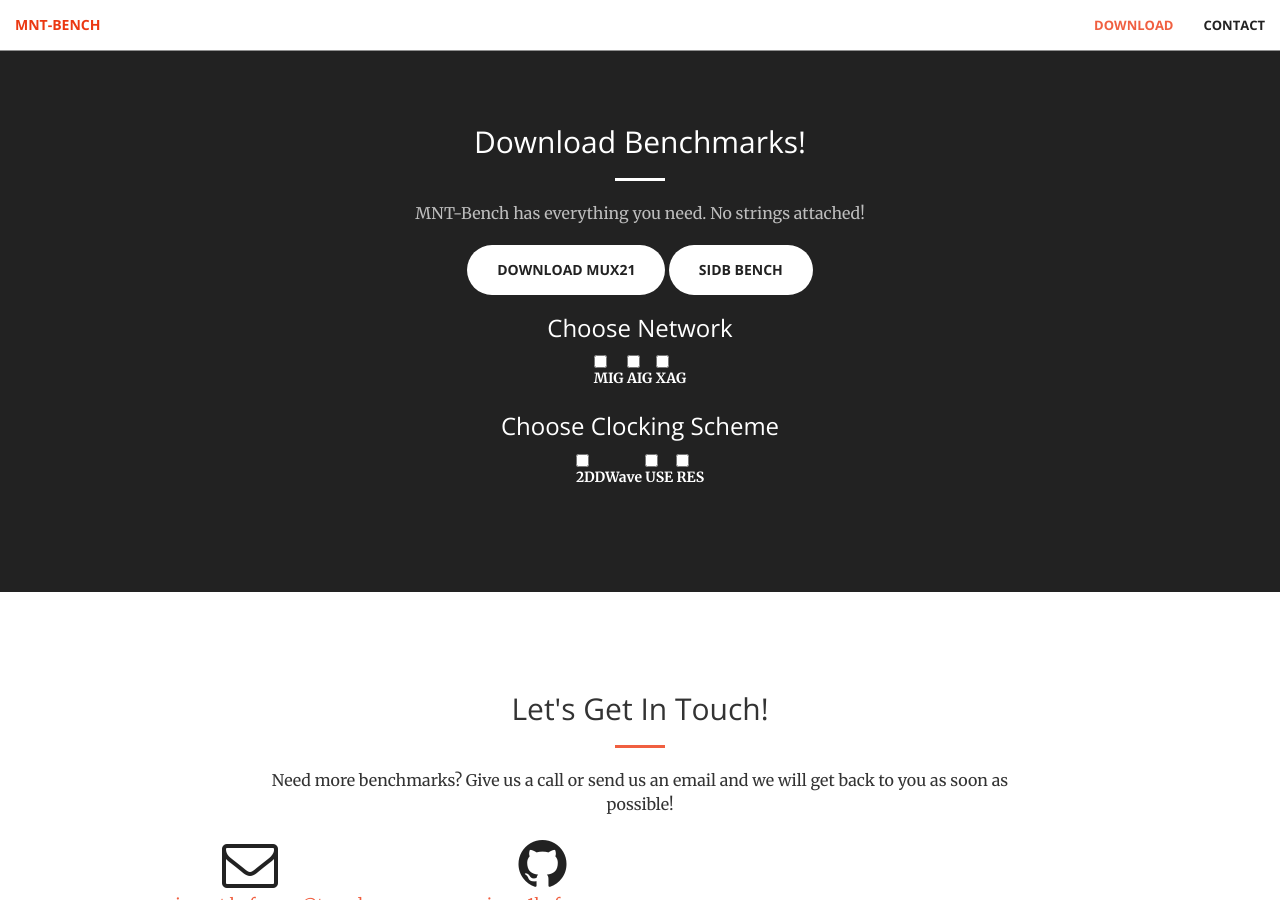
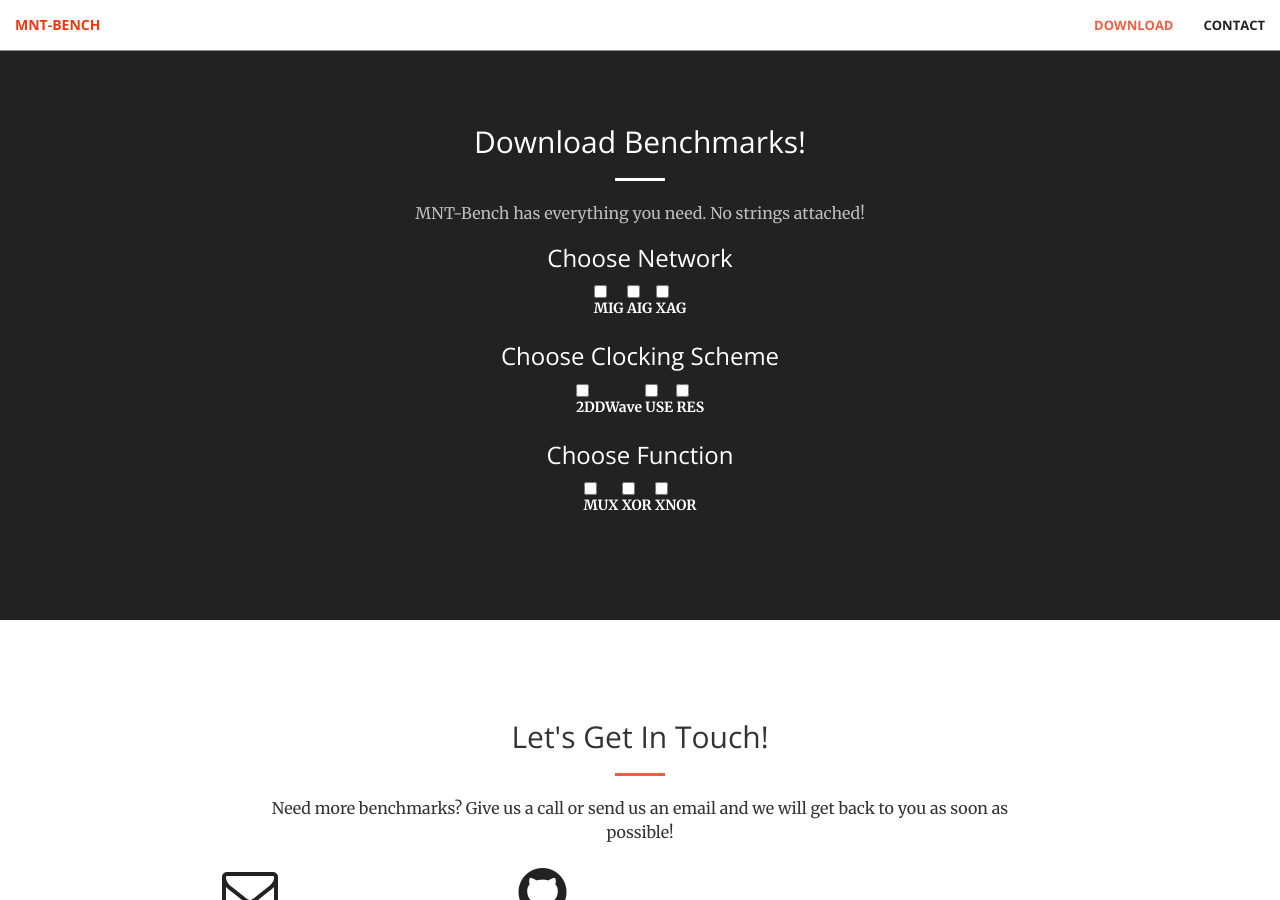
Before and after one commit to simon1hofmann/mnt-bench-old, a Jekyll site: the page built from docs/index.html, in a window 1280 px wide and 900 px high, scrolled down 875 px. Built offline with Jekyll 4.4.1, drawn with Linux system fonts in a browser that asks for light colours; nearby versions of some CDN libraries.

Commit message:
Update call-to-action.html

```diff
--- a/docs/_includes/call-to-action.html
+++ b/docs/_includes/call-to-action.html
@@ -5,8 +5,6 @@
                 <h2 class="section-heading">Download Benchmarks!</h2>
                 <hr class="light">
                 <p class="text-faded">MNT-Bench has everything you need. No strings attached!</p>
-                <a href="https://github.com/simon1hofmann/mnt-bench/blob/main/benchmarks/trindade16/mux21.fgl" class="btn btn-default btn-xl" download>Download MUX21</a>
-                <a href="https://github.com/cda-tum/mnt-sidb-bench" class="btn btn-default btn-xl" download>SiDB Bench</a>
                 <script src="https://ajax.googleapis.com/ajax/libs/jquery/1.11.1/jquery.min.js"></script>
                 <div>
                   <h3>Choose Network</h3>
@@ -25,6 +23,15 @@
                     <input type="checkbox" class="radio" value="USE" name="Clocking" />USE</label>
                   <label>
                     <input type="checkbox" class="radio" value="RES" name="Clocking" />RES</label>
+                </div>
+                <div>
+                  <h3>Choose Function</h3>
+                  <label>
+                    <input type="checkbox" class="radio" value="MUX" name="Function" />MUX</label>
+                  <label>
+                    <input type="checkbox" class="radio" value="XOR" name="Function" />XOR</label>
+                  <label>
+                    <input type="checkbox" class="radio" value="XNOR" name="Function" />XNOR</label>
                 </div>
                 <div class="link-container"></div>
             </div>
```
